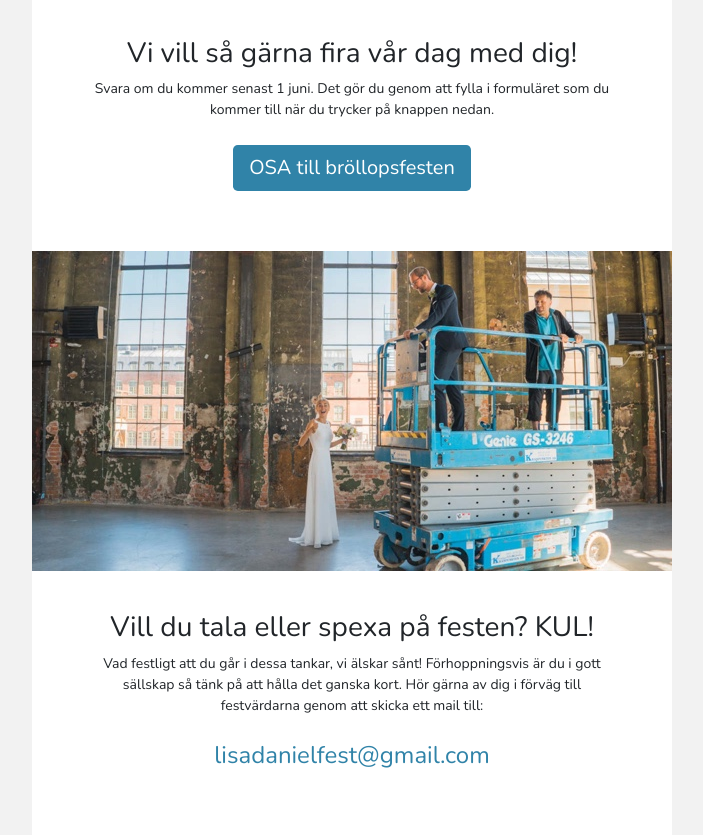
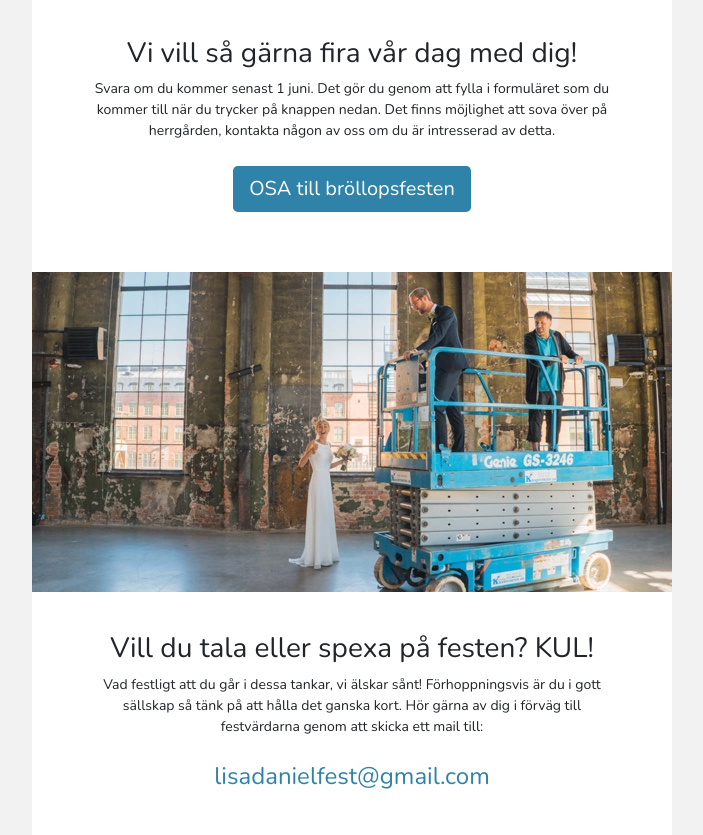
Before and after one commit to danielroth/danielroth.github.io, a plain HTML site: page index.html in a window 1280 px wide. Shown: the part 1028-1863 px from the top of the page, without its empty margins (288-991 px from the left). Drawn offline with nearby package versions, Linux system fonts and the light colour scheme.

Commit message:
update text

```diff
--- a/index.html
+++ b/index.html
@@ -60,7 +60,7 @@
             <img src="images/rswp.jpg" srcset="images/rswp@2x.jpg 2x">
           </div>
           <h1>Vi vill så gärna fira vår dag med dig!</h1>
-          <p>Svara om du kommer senast 1 juni. Det gör du genom att fylla i formuläret som du kommer till när du trycker på knappen nedan.</p>
+          <p>Svara om du kommer senast 1 juni. Det gör du genom att fylla i formuläret som du kommer till när du trycker på knappen nedan. Det finns möjlighet att sova över på herrgården, kontakta någon av oss om du är intresserad av detta.</p>
           <a href="https://forms.gle/28eoMxTrfUEqjG1c8" class="btn btn-primary btn-lg">OSA till bröllopsfesten</a>
         </section>
         <section id="speech">
```
